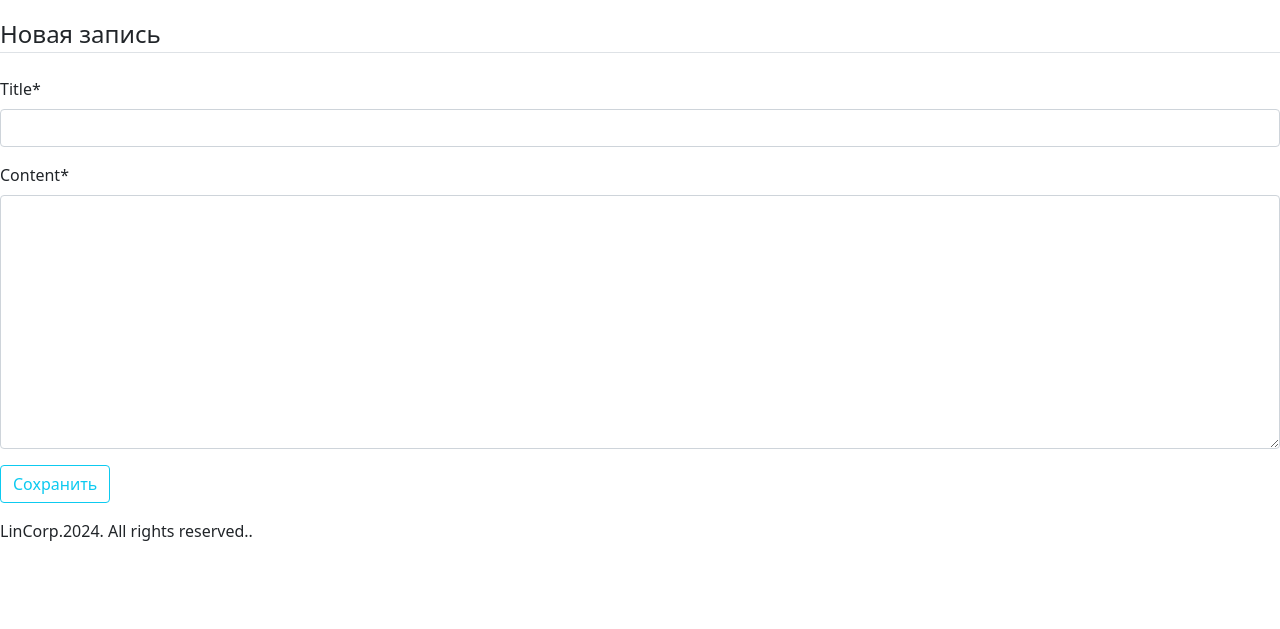
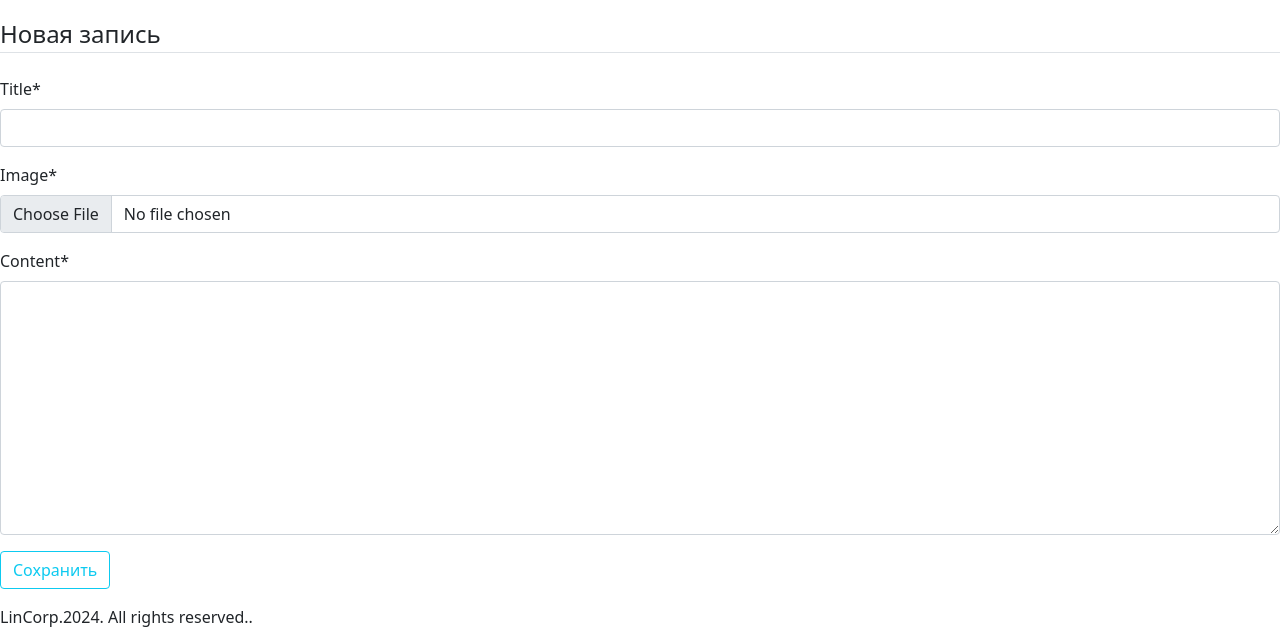
Before and after one commit to Linar139/news, a Django app: page /post/new/ in a window 1280 px wide. Shown: the part 56-685 px from the top of the page. Run offline with Django 5.2, Linux system fonts and the light colour scheme; a user stored in the database is signed in; some libraries are stand-ins or nearby versions.

Commit message:
post pictures

```diff
--- a/main/models.py
+++ b/main/models.py
@@ -8,6 +8,7 @@ class Post(models.Model):
     content = models.TextField()
     date_posted = models.DateTimeField(default=timezone.now)
     author = models.ForeignKey(User, on_delete=models.CASCADE)
+    image = models.ImageField(upload_to='pictures')
 
     def __str__(self):
         return self.title
--- a/main/templates/main/post_form.html
+++ b/main/templates/main/post_form.html
@@ -2,7 +2,7 @@
 {% load crispy_forms_tags %}
 {% block content %}
     <div class="content-section">
-        <form method="POST">
+        <form method="POST"  enctype="multipart/form-data">
             {% csrf_token %}
             <legend class="border-bottom mb-4">Новая запись</legend>
             {{ form|crispy }}
--- a/main/templates/news.html
+++ b/main/templates/news.html
@@ -8,6 +8,7 @@
               {{ post.author }}
               <small class="text-muted">{{ post.date_posted|date:"F d, Y" }}</small>
             </div>
+           <img src="{{ post.image.url }}" alt="">
             <h2><a class="article-title" href="{% url 'post-detail' post.id %}">{{ post.title }}</a></h2>
             <p class="article-content">{{ post.content }}</p>
           </div>
--- a/main/urls.py
+++ b/main/urls.py
@@ -7,6 +7,8 @@ from .views import (
     PostDeleteView
 )
 from . import views
+from django.conf import settings
+from django.conf.urls.static import static
 
 urlpatterns = [
     path('', views.index, name='home'),
@@ -17,3 +19,7 @@ urlpatterns = [
     path('post/<int:pk>/update/', PostUpdateView.as_view(), name='post-update'),
     path('post/<int:pk>/delete/', PostDeleteView.as_view(), name='post-delete'),
 ]
+
+if settings.DEBUG:
+    urlpatterns += static(settings.MEDIA_URL,
+                          document_root=settings.MEDIA_ROOT)
--- a/main/views.py
+++ b/main/views.py
@@ -12,11 +12,8 @@ from .models import Post
 def index(request):
     return render(request, "index.html")
 
-
-
 def contact(request):
     return render(request, "contact.html")
-
 
 class PostListView(ListView):
     model = Post
@@ -32,7 +29,7 @@ class PostDetailView(DetailView):
 
 class PostCreateView(LoginRequiredMixin, CreateView):
     model = Post
-    fields = ['title', 'content']
+    fields = ['title','image' ,'content']
 
     def form_valid(self, form):
         form.instance.author = self.request.user
@@ -41,7 +38,7 @@ class PostCreateView(LoginRequiredMixin, CreateView):
 
 class PostUpdateView(LoginRequiredMixin, UserPassesTestMixin, UpdateView):
     model = Post
-    fields = ['title', 'content']
+    fields = ['title','image' ,'content']
 
     def form_valid(self, form):
         form.instance.author = self.request.user
--- a/new_project/settings.py
+++ b/new_project/settings.py
@@ -11,7 +11,7 @@ https://docs.djangoproject.com/en/5.0/ref/settings/
 """
 
 from pathlib import Path
-
+import os
 # Build paths inside the project like this: BASE_DIR / 'subdir'.
 BASE_DIR = Path(__file__).resolve().parent.parent
 
@@ -129,3 +129,6 @@ CRISPY_TEMPLATE_PACK = 'bootstrap5'
 
 LOGIN_REDIRECT_URL = 'home'
 LOGIN_URL = 'login'
+
+MEDIA_ROOT = os.path.join(BASE_DIR, 'media')
+MEDIA_URL = '/media/'
```
Also changed, not shown: db.sqlite3, main/migrations/0002_post_image.py (added), main/migrations/0003_alter_post_image.py (added), main/migrations/0004_alter_post_image.py (added), media/pictures/1dy6rYG6W9g.jpg (added), media/pictures/1e30ba53db5980400845135111c578c6.jpg (added), media/pictures/4k.jpg (added), users/migrations/0002_remove_profile_image.py (added).
